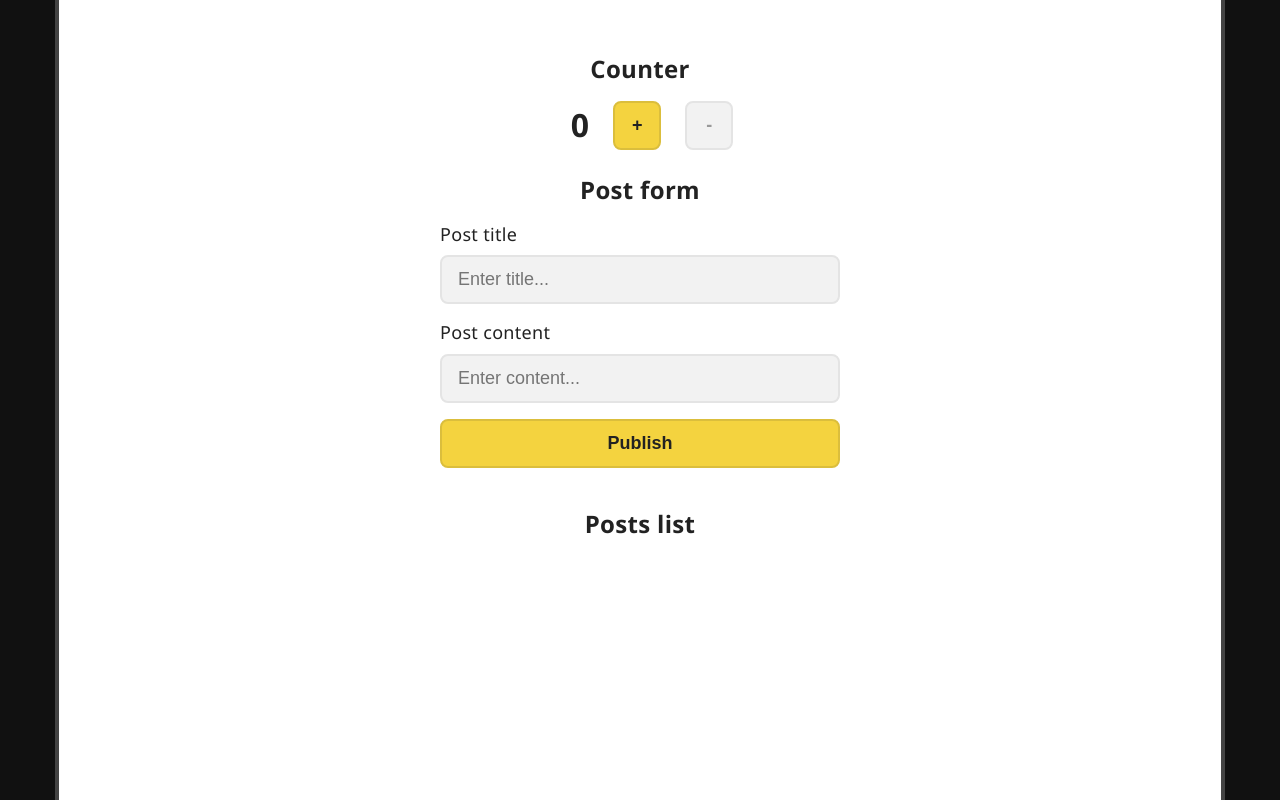
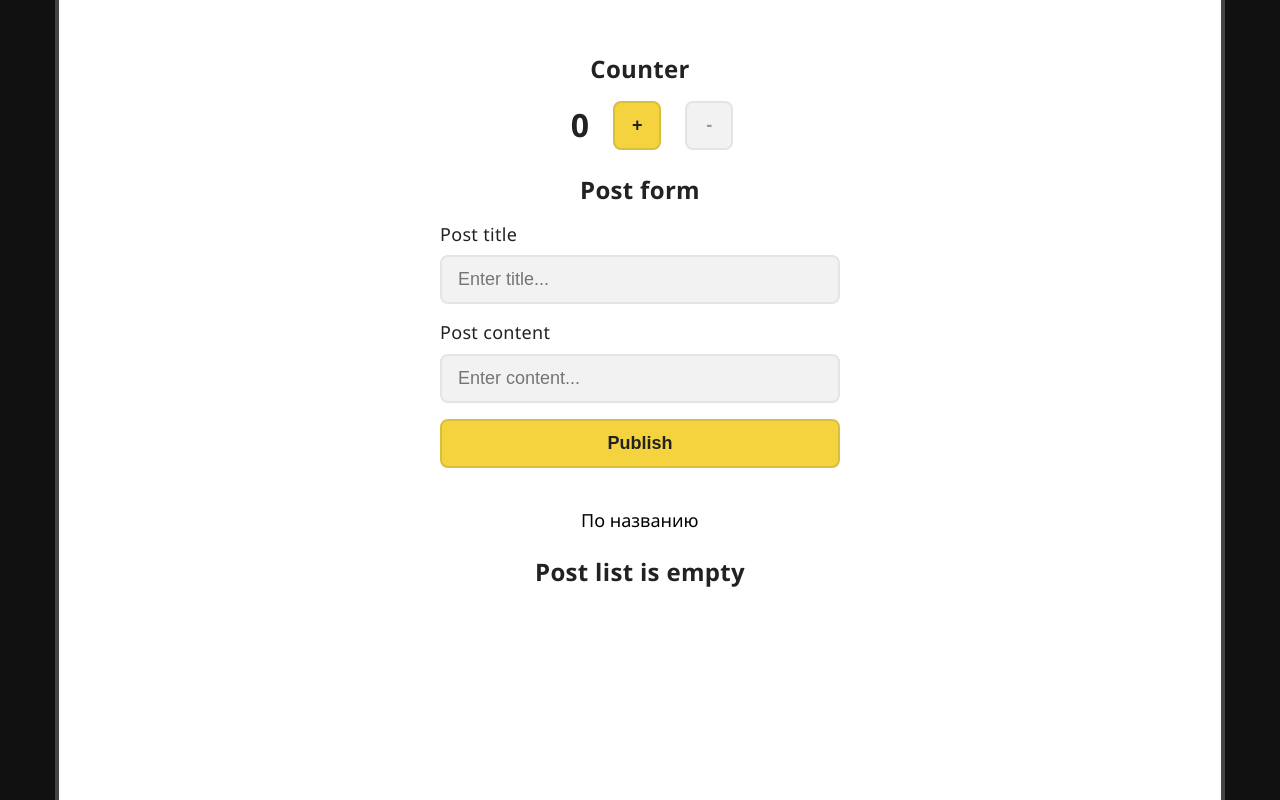
Before and after one commit to rozhedev/ui-lib, a React (Create React App) app: page / in a window 1280 px wide. Built offline with nearby package versions, Linux system fonts and the light colour scheme.

Commit message:
Add optional title & select tag. Rewrite createPostHandler

```diff
--- a/src/App.js
+++ b/src/App.js
@@ -1,4 +1,3 @@
-import { v4 as uuidv4 } from "uuid";
 import { useState } from "react";
 
 import Counter from "./components/chunks/Counter";
@@ -8,29 +7,19 @@ import PostList from "./components/posts/PostList";
 
 function App() {
     const [posts, setPosts] = useState([]);
-    const [formData, setFormData] = useState({
-        title: "",
-        content: "",
-    });
+    const startText = "Post list is empty";
+    const blogTitle = "Post title"
 
-    const addPostHandler = (e) => {
-        e.preventDefault();
+    const createPostHandler = (newPost) => {
+        setPosts([...posts, newPost]);
+    };
 
-        const newPost = {
-            id: uuidv4(),
-            title: formData.title,
-            content: formData.content,
-        };
-        setPosts((posts) => [...posts, newPost]);
-        setFormData({
-            title: "",
-            content: "",
-        });
-    };
+    // const filterAction = (arr, id) => arr.filter((item) => item?.id === id)
 
     const removePostHandler = (id) => {
         const newList = posts.filter((p) => p.id !== id);
         setPosts(newList);
+
     };
 
     return (
@@ -38,15 +27,24 @@ function App() {
             <Wrapper>
                 <Counter />
                 <PostForm
-                    addPost={addPostHandler}
-                    setFormData={setFormData}
-                    formData={formData}
+                    createPost={createPostHandler}
+                    posts={posts}
                 />
+                <div className="SortBlock">
+                    <select name="select" id="select">
+                        <option value="sort-by-title" id="sort-by-title">По названию</option>
+                        <option value="sort-by-content" id="sort-by-content">По контенту</option>
+                        <option value="sort-by-id" id="sort-by-id">По ID</option>
+                    </select>
+                </div>
+
+                {posts.length ? <h3>{blogTitle}</h3> : <h3>{startText}</h3> }
                 <PostList
                     title="Posts list"
                     removePost={removePostHandler}
                     posts={posts}
                 />
+
             </Wrapper>
         </div>
     );
--- a/src/components/posts/PostForm.js
+++ b/src/components/posts/PostForm.js
@@ -1,13 +1,35 @@
+import { v4 as uuidv4 } from "uuid";
 import { useState } from "react";
+
 import FormController from "../chunks/FormController";
 import Btn from "../ui/Btn";
 import styles from "./PostForm.module.css";
 
-const PostForm = ({ addPost, formData, setFormData, ...props }) => {
+const PostForm = ({ createPost, posts, ...props }) => {
+    const [formData, setFormData] = useState({
+        title: "",
+        content: "",
+    });
+
+    const addPostHandler = (e) => {
+        e.preventDefault();
+
+        const newPost = {
+            ...formData,
+            id: uuidv4(),
+        };
+        createPost(newPost);
+
+        setFormData({
+            title: "",
+            content: "",
+        });
+    };
+
     return (
         <form
             method="get"
-            onSubmit={addPost}
+            onSubmit={addPostHandler}
             className={styles.PostForm}
         >
             <h3>Post form</h3>
--- a/src/components/posts/PostList.js
+++ b/src/components/posts/PostList.js
@@ -2,10 +2,7 @@ import PostItem from "./PostItem";
 import styles from "./PostList.module.css";
 
 const PostList = ({ title, removePost, posts, ...props }) => {
-    let startText = "Post list is empty";
     return (
-        <>
-            <h3>{title}</h3>
         <div className={styles.PostList}>
             {posts.map((post) => (
                 <PostItem
@@ -15,7 +12,6 @@ const PostList = ({ title, removePost, posts, ...props }) => {
                 />
             ))}
         </div>
-        </>
     );
 };
 
```
Lines whose indentation alone changed are shown as unchanged.
